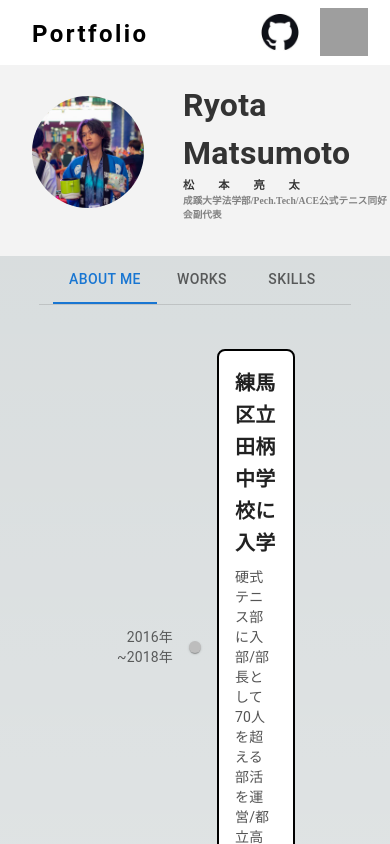
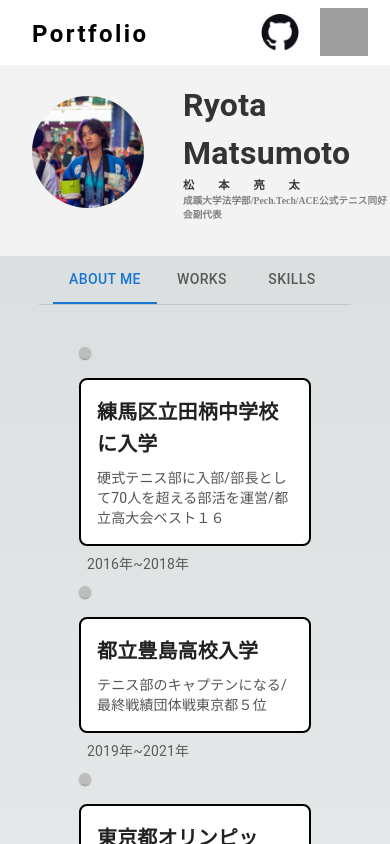
Before and after one commit to ryolingo/ryotaportfolio, a Next.js app: page / in a window 390 px wide. Shown: the top 844 px of the page. Built offline with nearby package versions, Linux system fonts and the light colour scheme; grey boxes are pictures that could not be loaded.

Commit message:
orderの変更、Mediaクエリ導入

```diff
--- a/src/app/components/molecule/TimeLine.tsx
+++ b/src/app/components/molecule/TimeLine.tsx
@@ -7,7 +7,7 @@ import {
   TimelineContent,
   TimelineOppositeContent,
 } from "@mui/lab";
-import { Card, Typography } from "@mui/material";
+import { Card, Typography, useMediaQuery } from "@mui/material";
 import React, { useEffect, useRef, useState } from "react";
 
 const cardStyle = {
@@ -35,13 +35,16 @@ export default function OppositeContentTimeline() {
   const [visibleItems, setVisibleItems] = useState(
     Array(AboutList.length).fill(false)
   );
-  const refs = useRef<(HTMLDivElement | null)[]>([]); // refsの型を明示
+  const refs = useRef<(HTMLDivElement | null)[]>([]);
+
+  // メディアクエリで600px以下の画面サイズをモバイルと判定
+  const isMobile = useMediaQuery("(max-width:600px)");
 
   useEffect(() => {
     const handleScroll = () => {
       const updatedVisibleItems = AboutList.map((_, index) => {
         const ref = refs.current[index];
-        return ref && ref.getBoundingClientRect().top < window.innerHeight; // ビューポートに入ったか判定
+        return ref && ref.getBoundingClientRect().top < window.innerHeight;
       });
       setVisibleItems(updatedVisibleItems);
     };
@@ -55,7 +58,17 @@ export default function OppositeContentTimeline() {
   }, []);
 
   return (
-    <Timeline position="alternate">
+    <Timeline
+      position={isMobile ? "right" : "alternate"} // モバイル時に position を right に変更
+      sx={{
+        "@media(max-width:600px)": {
+          "& .MuiTimelineItem-root": {
+            flexDirection: "column", // モバイル時は要素を縦並びに変更
+            alignItems: "flex-start", // カードを左寄せ
+          },
+        },
+      }}
+    >
       {AboutList.map((item, index) => (
         <TimelineItem
           key={index}
@@ -67,32 +80,37 @@ export default function OppositeContentTimeline() {
             alignItems: "center",
           }}
         >
-          {" "}
-          {/* 型アサーションを使用 */}
+          {/* タイムラインオポジットコンテンツ（日付） */}
           <TimelineOppositeContent
             color="text.secondary"
-            sx={{ flexDirection: "row" }}
+            sx={{
+              flexDirection: "row",
+              padding: isMobile ? "0 8px" : "0 16px", // モバイル時に余白を調整
+              order: isMobile ? 2 : 0, // モバイル時は order を使って subtitle の後に表示
+            }}
           >
             <Typography variant="body2">{item.date}</Typography>
           </TimelineOppositeContent>
+
           <TimelineSeparator>
-            <TimelineDot
-              sx={{
-                width: "10px",
-                height: "10px",
-                "@media(max-width:600px)": {},
-              }}
-            />
+            <TimelineDot sx={{ width: "10px", height: "10px" }} />
             {index < AboutList.length - 1}
           </TimelineSeparator>
-          <TimelineContent>
+
+          {/* タイムラインコンテンツ（タイトルとサブタイトル） */}
+          <TimelineContent
+            sx={{
+              padding: isMobile ? "0" : "0 16px", // モバイル時は余白をなくす
+              width: "100%", // カードを広げる
+            }}
+          >
             <Card
               style={{
                 ...cardStyle,
-                opacity: visibleItems[index] ? 1 : 0, // ビジュアルアイテムの可視性
+                opacity: visibleItems[index] ? 1 : 0,
                 transform: visibleItems[index]
                   ? "translateY(0)"
-                  : "translateY(20px)", // アニメーション
+                  : "translateY(20px)",
               }}
             >
               <Typography variant="h6" style={titleStyle}>
```
